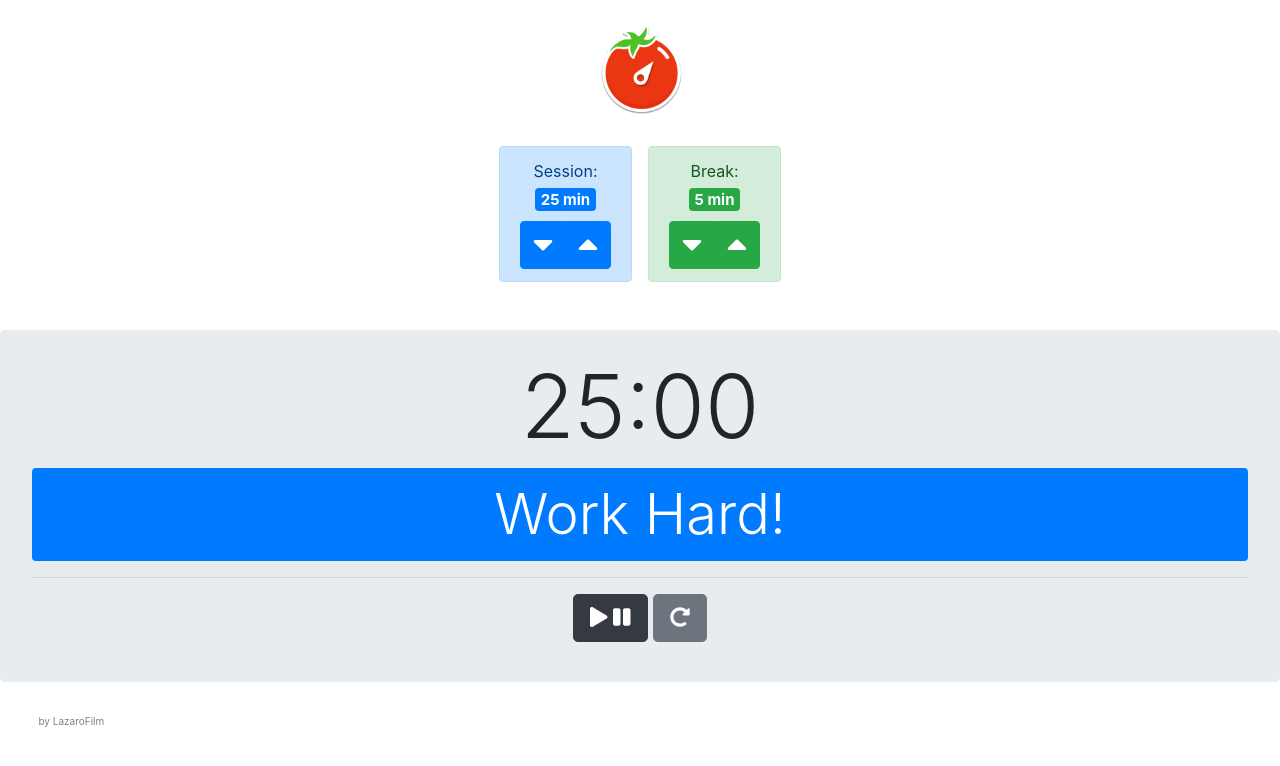
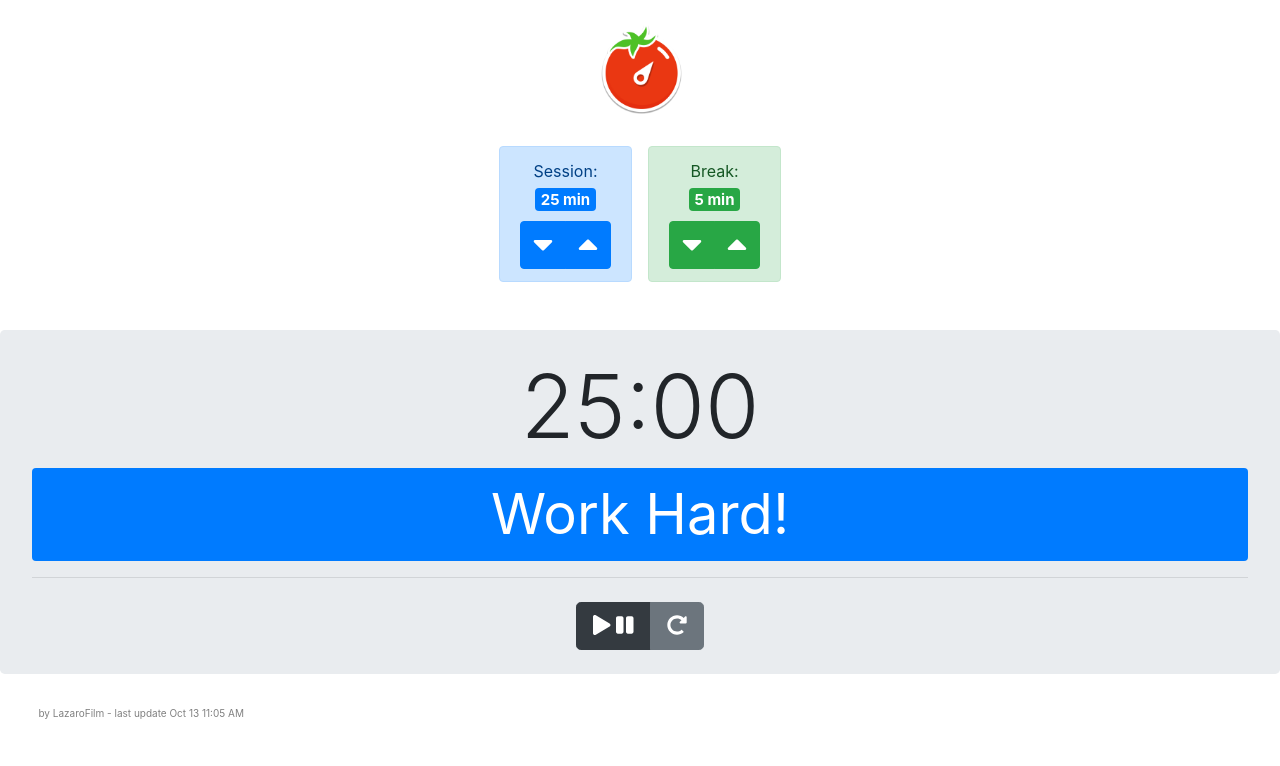
Before and after one commit to LazaroFilm/pomodoro, a React (Create React App) app: page / in a window 1280 px wide. Shown: the top 766 px of the page. Built offline with nearby package versions, Linux system fonts and the light colour scheme.

Commit message:
deployed

```diff
--- a/src/App.js
+++ b/src/App.js
@@ -74,20 +74,24 @@ function App() {
         <h1 className="display-2" id="time-left">
           25:00
         </h1>
-        <p className="lead alert badge-primary display-4" id="timer-label">
-          Work Hard!
-        </p>
+        <div className="lead alert badge-primary display-4" id="timer-label">
+          <strong>Work Hard!</strong>
+        </div>
         <hr className="my-3" />
-        <p className="lead">
-          <a className="btn btn-dark btn-lg" id="start_stop" role="button">
+        <div
+          className="btn-group mt-2 lead"
+          role="group"
+          aria-label="Play/Pause Reset"
+        >
+          <Button className="btn btn-dark btn-lg" id="start_stop" role="button">
             <FontAwesomeIcon icon={faPlay} /> <FontAwesomeIcon icon={faPause} />
-          </a>{" "}
-          <a className="btn btn-secondary btn-lg" id="reset" role="button">
+          </Button>{" "}
+          <Button className="btn btn-secondary btn-lg" id="reset" role="button">
             <FontAwesomeIcon icon={faRedoAlt} />
-          </a>
-        </p>
+          </Button>
+        </div>
       </div>
-      <p id="credits">by LazaroFilm</p>
+      <p id="credits">by LazaroFilm - last update Oct 13 11:05 AM</p>
     </div>
   );
 }
```
Also changed, not shown: 23 other files (tests, documents, lock files or other folders).
